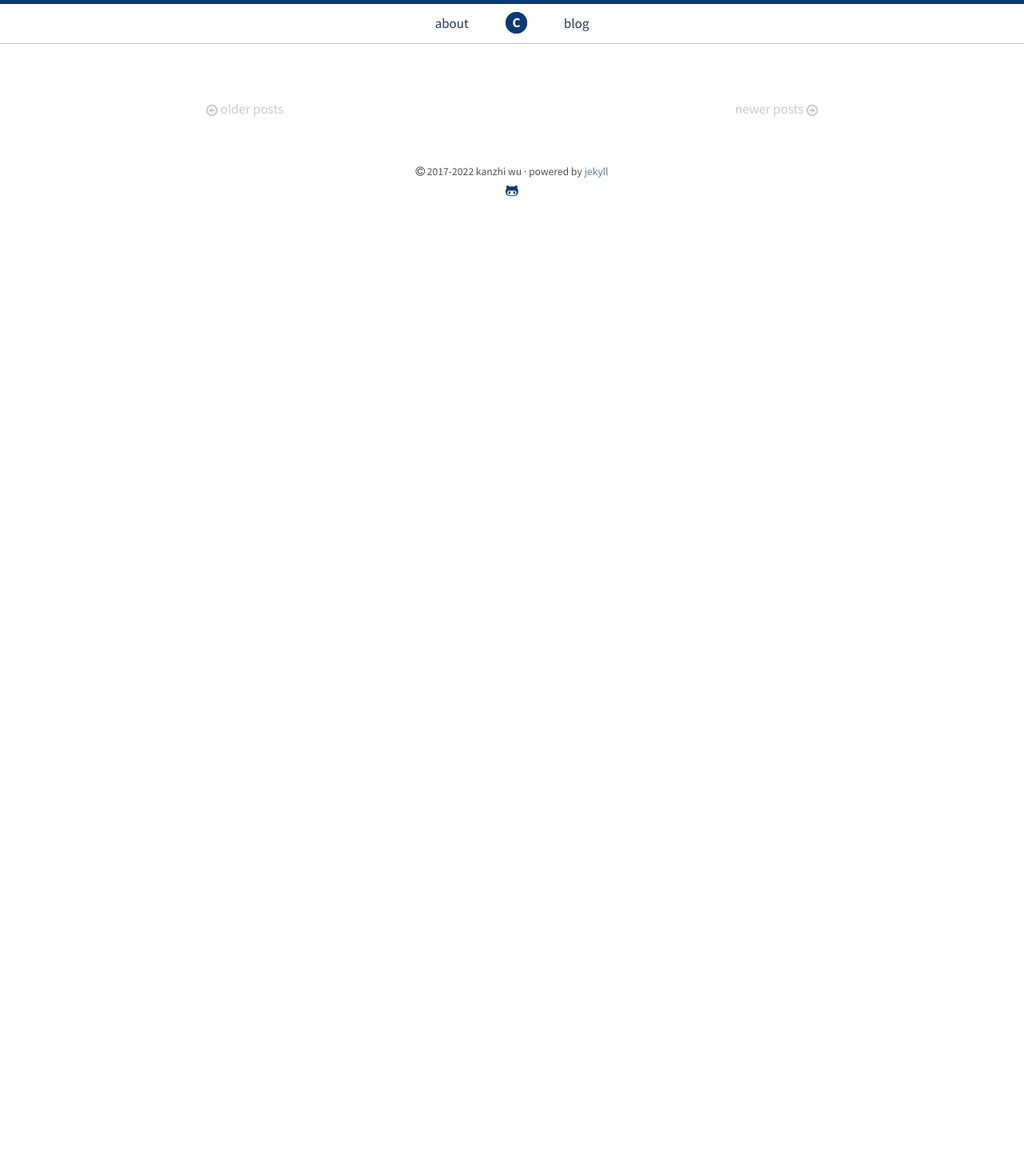
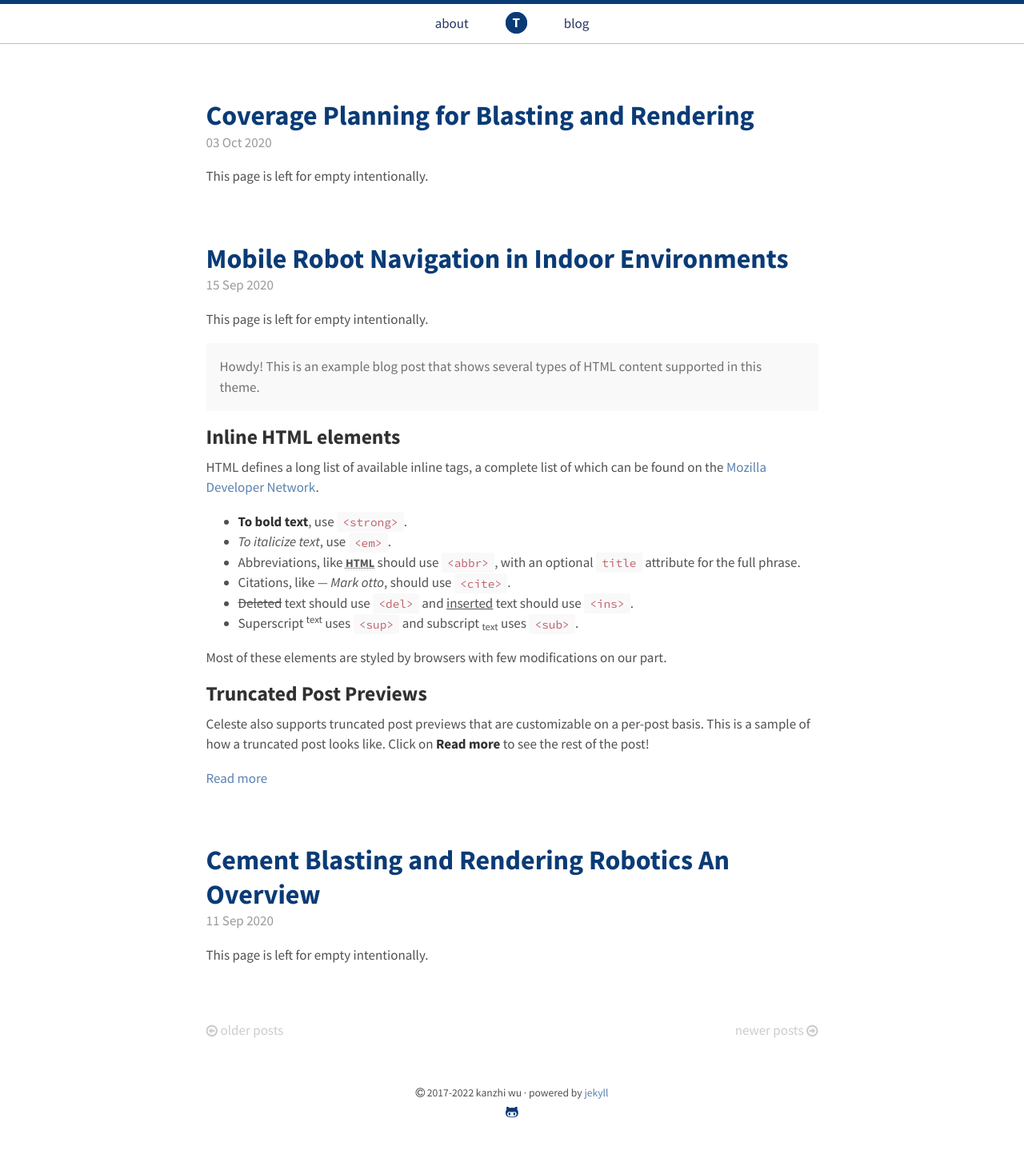
Before and after one commit to real9little/tianfu, a Jekyll site: the page built from blog/index.html, in a window 1280 px wide. Shown: the whole page at 80% size. Built offline with Jekyll 4.4.1, drawn with Linux system fonts in a browser that asks for light colours; the list of posts is cut into pages by our own code; before the commit the page ends 900 px from its top, so only the background shows below that.

Commit message:
update logo and blog

```diff
--- a/_layouts/default.html
+++ b/_layouts/default.html
@@ -7,7 +7,7 @@
     <nav class="nav-main">
       <ul>
         <li class="hvr-underline-reveal"><a href="{{ site.baseurl }}/about/">about</a></li>
-        <li class="logo"><a class="hvr-ripple-out" href="{{ site.baseurl }}/">C</a></li>
+        <li class="logo"><a class="hvr-ripple-out" href="{{ site.baseurl }}/">T</a></li>
         <li class="hvr-underline-reveal"><a href="{{ site.baseurl }}/blog/">blog</a></li>
       </ul>
     </nav>
--- /dev/null
+++ b/blog/_posts/2020-09-11-overview-of-robotics.md
@@ -0,0 +1,6 @@
+---
+layout: post
+title: Cement Blasting and Rendering Robotics An Overview
+---
+
+This page is left for empty intentionally.
--- /dev/null
+++ b/blog/_posts/2020-09-15-mobile-navigation.md
@@ -0,0 +1,182 @@
+---
+layout: post
+title: Mobile Robot Navigation in Indoor Environments
+truncated_preview: true
+excerpt_separator: <!--more-->
+---
+
+This page is left for empty intentionally.
+
+<div class="message">
+  Howdy! This is an example blog post that shows several types of HTML content supported in this theme.
+</div>
+
+## Inline HTML elements
+
+HTML defines a long list of available inline tags, a complete list of which can be found on the [Mozilla Developer Network](https://developer.mozilla.org/en-US/docs/Web/HTML/Element).
+
+- **To bold text**, use `<strong>`.
+- *To italicize text*, use `<em>`.
+- Abbreviations, like <abbr title="HyperText Markup Langage">HTML</abbr> should use `<abbr>`, with an optional `title` attribute for the full phrase.
+- Citations, like <cite>&mdash; Mark otto</cite>, should use `<cite>`.
+- <del>Deleted</del> text should use `<del>` and <ins>inserted</ins> text should use `<ins>`.
+- Superscript <sup>text</sup> uses `<sup>` and subscript <sub>text</sub> uses `<sub>`.
+
+Most of these elements are styled by browsers with few modifications on our part.
+
+## Truncated Post Previews
+
+Celeste also supports truncated post previews that are customizable on a per-post basis. This is a sample of how a truncated post looks like. Click on **Read more** to see the rest of the post!
+
+<!--more-->
+
+More details on how to use truncated post previews are in the [v1.4.0 release notes](https://github.com/nicoelayda/celeste/releases/tag/v1.4.0).
+
+-----
+
+Cum sociis natoque penatibus et magnis <a href="#">dis parturient montes</a>, nascetur ridiculus mus. *Aenean eu leo quam.* Pellentesque ornare sem lacinia quam venenatis vestibulum. Sed posuere consectetur est at lobortis. Cras mattis consectetur purus sit amet fermentum.
+
+> Curabitur blandit tempus porttitor. Nullam quis risus eget urna mollis ornare vel eu leo. Nullam id dolor id nibh ultricies vehicula ut id elit.
+
+Etiam porta **sem malesuada magna** mollis euismod. Cras mattis consectetur purus sit amet fermentum. Aenean lacinia bibendum nulla sed consectetur.
+
+## Footnotes
+
+Footnotes are supported as part of the Markdown syntax. Here's one in action. Clicking this number[^fn-sample_footnote] will lead you to a footnote. The syntax looks like:
+
+{% highlight text %}
+Clicking this number[^fn-sample_footnote]
+{% endhighlight %}
+
+Each footnote needs the `^fn-` prefix and a unique ID to be referenced for the footnoted content. The syntax for that list looks something like this:
+
+{% highlight text %}
+[^fn-sample_footnote]: Handy! Now click the return link to go back.
+{% endhighlight %}
+
+You can place the footnoted content wherever you like. Markdown parsers should properly place it at the bottom of the post.
+
+## Heading
+
+Vivamus sagittis lacus vel augue rutrum faucibus dolor auctor. Duis mollis, est non commodo luctus, nisi erat porttitor ligula, eget lacinia odio sem nec elit. Morbi leo risus, porta ac consectetur ac, vestibulum at eros.
+
+### Code
+
+Inline code is available with the `<code>` element. Snippets of multiple lines of code are supported through [rouge](https://github.com/jneen/rouge). Longer lines will automatically scroll horizontally when needed.
+
+{% highlight js %}
+// Example can be run directly in your JavaScript console
+
+// Create a function that takes two arguments and returns the sum of those arguments
+var adder = new Function("a", "b", "return a + b");
+
+// Call the function
+adder(2, 6);
+// > 8
+{% endhighlight %}
+
+You may also optionally show code snippets with line numbers. Add `linenos` to the rouge tags.
+
+{% highlight js linenos %}
+// Example can be run directly in your JavaScript console
+
+// Create a function that takes two arguments and returns the sum of those arguments
+var adder = new Function("a", "b", "return a + b");
+
+// Call the function
+adder(2, 6);
+// > 8
+{% endhighlight %}
+
+Aenean lacinia bibendum nulla sed consectetur. Etiam porta sem malesuada magna mollis euismod. Fusce dapibus, tellus ac cursus commodo, tortor mauris condimentum nibh, ut fermentum massa.
+
+### Gists via GitHub Pages
+
+Vestibulum id ligula porta felis euismod semper. Nullam quis risus eget urna mollis ornare vel eu leo. Donec sed odio dui.
+
+{% gist 13f94b734a4ddb132735 gist.md %}
+
+Aenean eu leo quam. Pellentesque ornare sem lacinia quam venenatis vestibulum. Nullam quis risus eget urna mollis ornare vel eu leo. Cum sociis natoque penatibus et magnis dis parturient montes, nascetur ridiculus mus. Donec sed odio dui. Vestibulum id ligula porta felis euismod semper.
+
+### Lists
+
+Cum sociis natoque penatibus et magnis dis parturient montes, nascetur ridiculus mus. Aenean lacinia bibendum nulla sed consectetur. Etiam porta sem malesuada magna mollis euismod. Fusce dapibus, tellus ac cursus commodo, tortor mauris condimentum nibh, ut fermentum massa justo sit amet risus.
+
+* Praesent commodo cursus magna, vel scelerisque nisl consectetur et.
+* Donec id elit non mi porta gravida at eget metus.
+* Nulla vitae elit libero, a pharetra augue.
+
+Donec ullamcorper nulla non metus auctor fringilla. Nulla vitae elit libero, a pharetra augue.
+
+1. Vestibulum id ligula porta felis euismod semper.
+2. Cum sociis natoque penatibus et magnis dis parturient montes, nascetur ridiculus mus.
+3. Maecenas sed diam eget risus varius blandit sit amet non magna.
+
+Cras mattis consectetur purus sit amet fermentum. Sed posuere consectetur est at lobortis.
+
+<dl>
+  <dt>HyperText Markup Language (HTML)</dt>
+  <dd>The language used to describe and define the content of a Web page</dd>
+
+  <dt>Cascading Style Sheets (CSS)</dt>
+  <dd>Used to describe the appearance of Web content</dd>
+
+  <dt>JavaScript (JS)</dt>
+  <dd>The programming language used to build advanced Web sites and applications</dd>
+</dl>
+
+Integer posuere erat a ante venenatis dapibus posuere velit aliquet. Morbi leo risus, porta ac consectetur ac, vestibulum at eros. Nullam quis risus eget urna mollis ornare vel eu leo.
+
+### Images
+
+Quisque consequat sapien eget quam rhoncus, sit amet laoreet diam tempus. Aliquam aliquam metus erat, a pulvinar turpis suscipit at.
+
+![placeholder](http://placehold.it/800x400 "Large example image")
+![placeholder](http://placehold.it/400x200 "Medium example image")
+![placeholder](http://placehold.it/200x200 "Small example image")
+
+### Tables
+
+Aenean lacinia bibendum nulla sed consectetur. Lorem ipsum dolor sit amet, consectetur adipiscing elit.
+
+<table>
+  <thead>
+    <tr>
+      <th>Name</th>
+      <th>Upvotes</th>
+      <th>Downvotes</th>
+    </tr>
+  </thead>
+  <tfoot>
+    <tr>
+      <td>Totals</td>
+      <td>21</td>
+      <td>23</td>
+    </tr>
+  </tfoot>
+  <tbody>
+    <tr>
+      <td>Alice</td>
+      <td>10</td>
+      <td>11</td>
+    </tr>
+    <tr>
+      <td>Bob</td>
+      <td>4</td>
+      <td>3</td>
+    </tr>
+    <tr>
+      <td>Charlie</td>
+      <td>7</td>
+      <td>9</td>
+    </tr>
+  </tbody>
+</table>
+
+Nullam id dolor id nibh ultricies vehicula ut id elit. Sed posuere consectetur est at lobortis. Nullam quis risus eget urna mollis ornare vel eu leo.
+
+-----
+
+Want to see something else added? <a href="https://github.com/nicoelayda/celeste/issues/new">Open an issue.</a>
+
+[^fn-sample_footnote]: Handy! Now click the return link to go back.
--- /dev/null
+++ b/blog/_posts/2020-10-03-coverage-planning.md
@@ -0,0 +1,6 @@
+---
+layout: post
+title: Coverage Planning for Blasting and Rendering
+---
+
+This page is left for empty intentionally.
```
Also changed, not shown: 5 other files.
